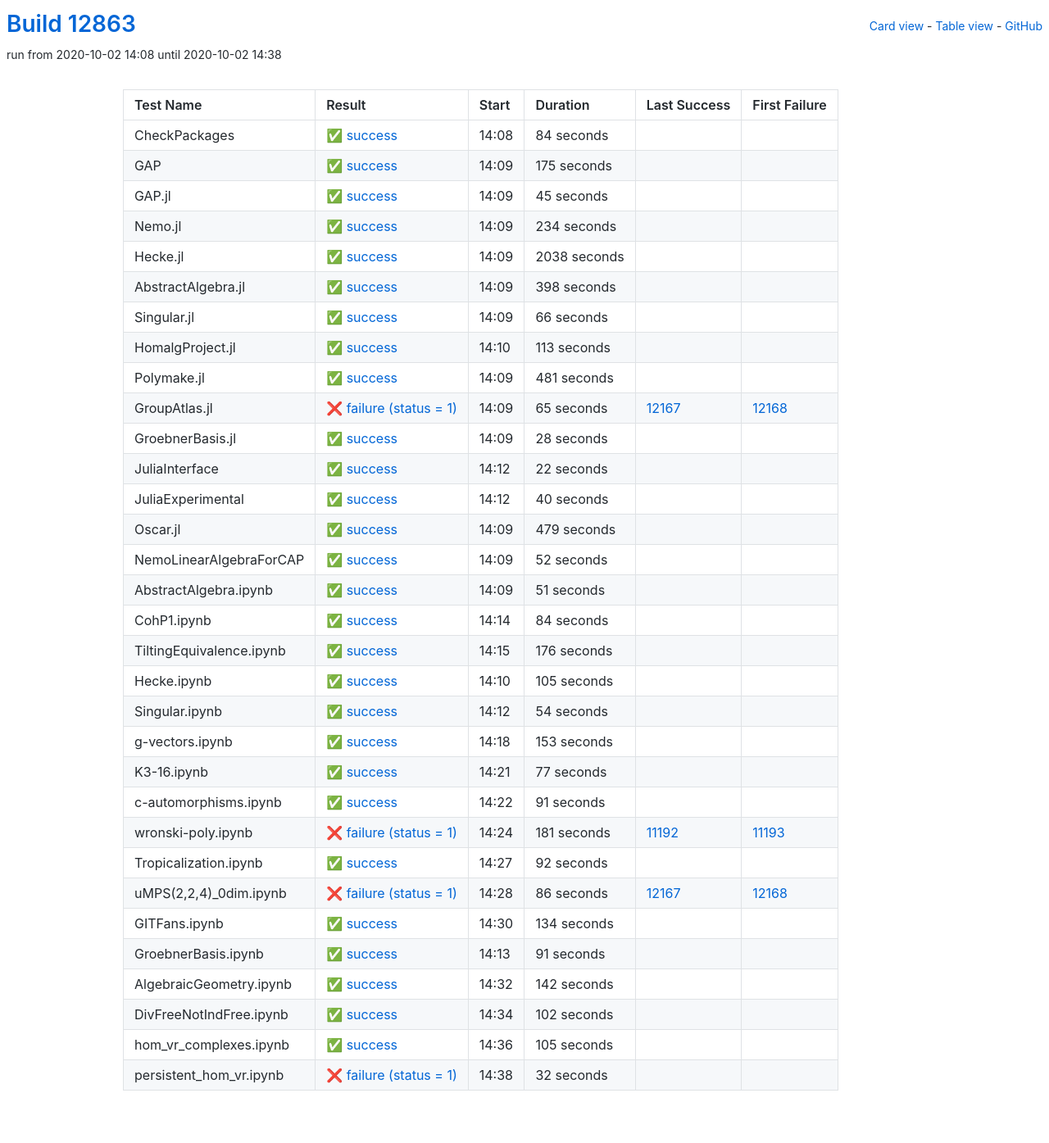
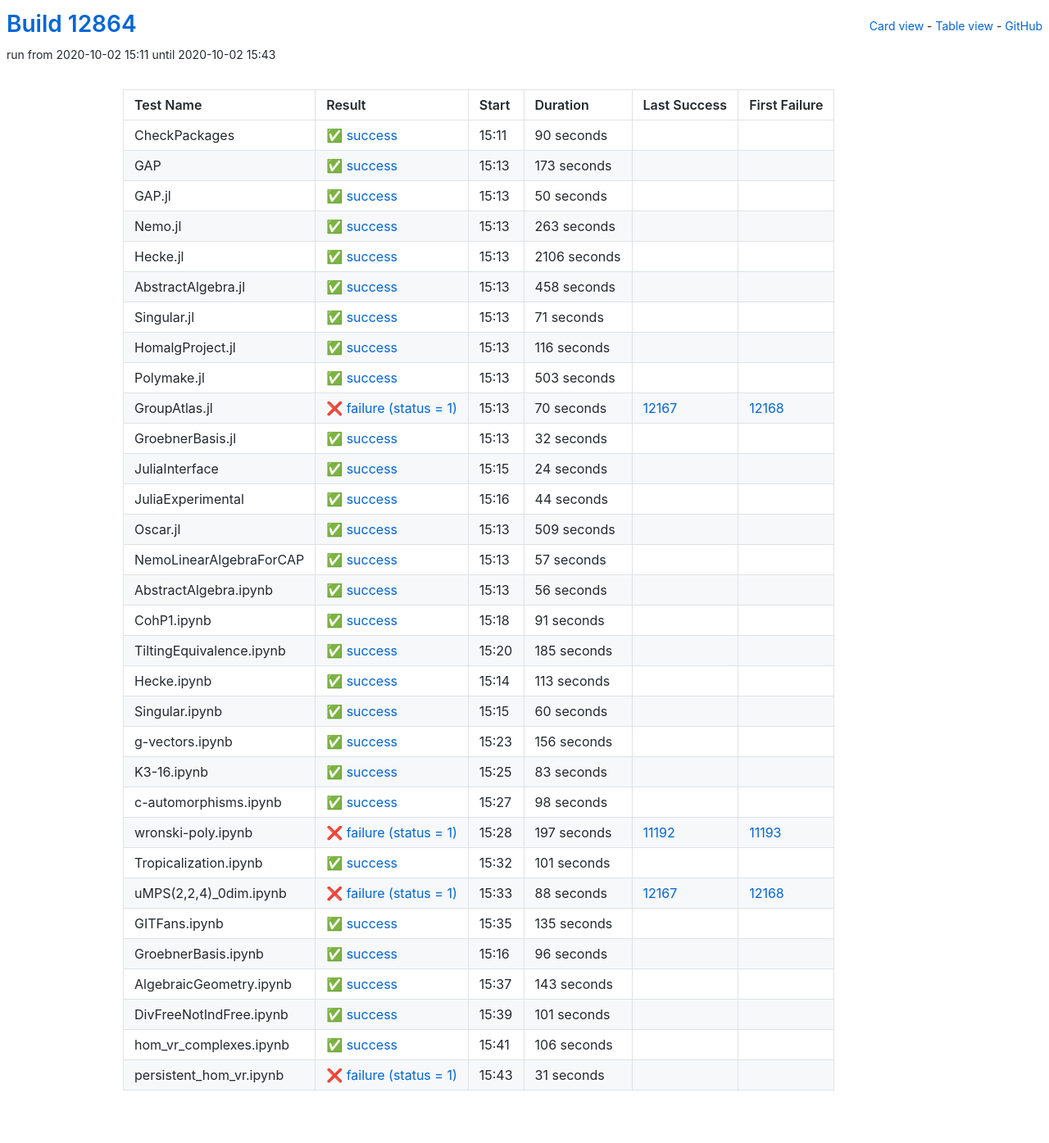
Before and after one commit to oscar-system/oscar-ci-status, a Jekyll site: the page built from table.html, in a window 1280 px wide. Shown: the whole page at 82% size. Built offline with Jekyll 4.4.1, drawn with Linux system fonts in a browser that asks for light colours.

Commit message:
Build #12864

```diff
--- a/_data/ci.yml
+++ b/_data/ci.yml
@@ -1,6 +1,6 @@
 ---
-build: 12863
-build_url: https://oscarci.mathematik.uni-kl.de/job/oscar/12863/
+build: 12864
+build_url: https://oscarci.mathematik.uni-kl.de/job/oscar/12864/
 job: oscar
 organization: oscar-system
 repo: oscar-ci-status
@@ -8,92 +8,224 @@ repourl: https://github.com/oscar-system/oscar-ci-status
 tests:
 - name: CheckPackages
   id: checkpackages
-  log: https://oscarci.mathematik.uni-kl.de/job/oscar/12863/artifact/logs/build-12863/CheckPackages.log
-  start: 2020-10-02 14:08
+  log: https://oscarci.mathematik.uni-kl.de/job/oscar/12864/artifact/logs/build-12864/CheckPackages.log
+  start: 2020-10-02 15:11
   success: true
   exitcode: 0
   status: success
-  duration: 84
+  duration: 90
   last_success: false
   last_success_url:
   first_failure: false
   first_failure_url:
 - name: GAP
   id: gap
-  log: https://oscarci.mathematik.uni-kl.de/job/oscar/12863/artifact/logs/build-12863/GAP.log
-  start: 2020-10-02 14:09
+  log: https://oscarci.mathematik.uni-kl.de/job/oscar/12864/artifact/logs/build-12864/GAP.log
+  start: 2020-10-02 15:13
   success: true
   exitcode: 0
   status: success
-  duration: 175
+  duration: 173
   last_success: false
   last_success_url:
   first_failure: false
   first_failure_url:
 - name: GAP.jl
   id: gap-jl
-  log: https://oscarci.mathematik.uni-kl.de/job/oscar/12863/artifact/logs/build-12863/GAP.jl.log
-  start: 2020-10-02 14:09
+  log: https://oscarci.mathematik.uni-kl.de/job/oscar/12864/artifact/logs/build-12864/GAP.jl.log
+  start: 2020-10-02 15:13
   success: true
   exitcode: 0
   status: success
-  duration: 45
+  duration: 50
   last_success: false
   last_success_url:
   first_failure: false
   first_failure_url:
 - name: Nemo.jl
   id: nemo-jl
-  log: https://oscarci.mathematik.uni-kl.de/job/oscar/12863/artifact/logs/build-12863/Nemo.jl.log
-  start: 2020-10-02 14:09
+  log: https://oscarci.mathematik.uni-kl.de/job/oscar/12864/artifact/logs/build-12864/Nemo.jl.log
+  start: 2020-10-02 15:13
   success: true
   exitcode: 0
   status: success
-  duration: 234
+  duration: 263
   last_success: false
   last_success_url:
   first_failure: false
   first_failure_url:
 - name: Hecke.jl
   id: hecke-jl
-  log: https://oscarci.mathematik.uni-kl.de/job/oscar/12863/artifact/logs/build-12863/Hecke.jl.log
-  start: 2020-10-02 14:09
+  log: https://oscarci.mathematik.uni-kl.de/job/oscar/12864/artifact/logs/build-12864/Hecke.jl.log
+  start: 2020-10-02 15:13
   success: true
   exitcode: 0
   status: success
-  duration: 2038
+  duration: 2106
   last_success: false
   last_success_url:
   first_failure: false
   first_failure_url:
 - name: AbstractAlgebra.jl
   id: abstractalgebra-jl
-  log: https://oscarci.mathematik.uni-kl.de/job/oscar/12863/artifact/logs/build-12863/AbstractAlgebra.jl.log
-  start: 2020-10-02 14:09
+  log: https://oscarci.mathematik.uni-kl.de/job/oscar/12864/artifact/logs/build-12864/AbstractAlgebra.jl.log
+  start: 2020-10-02 15:13
   success: true
   exitcode: 0
   status: success
-  duration: 398
+  duration: 458
   last_success: false
   last_success_url:
   first_failure: false
   first_failure_url:
 - name: Singular.jl
   id: singular-jl
-  log: https://oscarci.mathematik.uni-kl.de/job/oscar/12863/artifact/logs/build-12863/Singular.jl.log
-  start: 2020-10-02 14:09
+  log: https://oscarci.mathematik.uni-kl.de/job/oscar/12864/artifact/logs/build-12864/Singular.jl.log
+  start: 2020-10-02 15:13
   success: true
   exitcode: 0
   status: success
-  duration: 66
+  duration: 71
   last_success: false
   last_success_url:
   first_failure: false
   first_failure_url:
 - name: HomalgProject.jl
   id: homalgproject-jl
-  log: https://oscarci.mathematik.uni-kl.de/job/oscar/12863/artifact/logs/build-12863/HomalgProject.jl.log
-  start: 2020-10-02 14:10
+  log: https://oscarci.mathematik.uni-kl.de/job/oscar/12864/artifact/logs/build-12864/HomalgProject.jl.log
+  start: 2020-10-02 15:13
+  success: true
+  exitcode: 0
+  status: success
+  duration: 116
+  last_success: false
+  last_success_url:
+  first_failure: false
+  first_failure_url:
+- name: Polymake.jl
+  id: polymake-jl
+  log: https://oscarci.mathematik.uni-kl.de/job/oscar/12864/artifact/logs/build-12864/Polymake.jl.log
+  start: 2020-10-02 15:13
+  success: true
+  exitcode: 0
+  status: success
+  duration: 503
+  last_success: false
+  last_success_url:
+  first_failure: false
+  first_failure_url:
+- name: GroupAtlas.jl
+  id: groupatlas-jl
+  log: https://oscarci.mathematik.uni-kl.de/job/oscar/12864/artifact/logs/build-12864/GroupAtlas.jl.log
+  start: 2020-10-02 15:13
+  success: false
+  exitcode: 1
+  status: failure
+  duration: 70
+  last_success: 12167
+  last_success_url: https://oscarci.mathematik.uni-kl.de/job/oscar/12167/
+  first_failure: 12168
+  first_failure_url: https://oscarci.mathematik.uni-kl.de/job/oscar/12168/
+- name: GroebnerBasis.jl
+  id: groebnerbasis-jl
+  log: https://oscarci.mathematik.uni-kl.de/job/oscar/12864/artifact/logs/build-12864/GroebnerBasis.jl.log
+  start: 2020-10-02 15:13
+  success: true
+  exitcode: 0
+  status: success
+  duration: 32
+  last_success: false
+  last_success_url:
+  first_failure: false
+  first_failure_url:
+- name: JuliaInterface
+  id: juliainterface
+  log: https://oscarci.mathematik.uni-kl.de/job/oscar/12864/artifact/logs/build-12864/JuliaInterface.log
+  start: 2020-10-02 15:15
+  success: true
+  exitcode: 0
+  status: success
+  duration: 24
+  last_success: false
+  last_success_url:
+  first_failure: false
+  first_failure_url:
+- name: JuliaExperimental
+  id: juliaexperimental
+  log: https://oscarci.mathematik.uni-kl.de/job/oscar/12864/artifact/logs/build-12864/JuliaExperimental.log
+  start: 2020-10-02 15:16
+  success: true
+  exitcode: 0
+  status: success
+  duration: 44
+  last_success: false
+  last_success_url:
+  first_failure: false
+  first_failure_url:
+- name: Oscar.jl
+  id: oscar-jl
+  log: https://oscarci.mathematik.uni-kl.de/job/oscar/12864/artifact/logs/build-12864/Oscar.jl.log
+  start: 2020-10-02 15:13
+  success: true
+  exitcode: 0
+  status: success
+  duration: 509
+  last_success: false
+  last_success_url:
+  first_failure: false
+  first_failure_url:
+- name: NemoLinearAlgebraForCAP
+  id: nemolinearalgebraforcap
+  log: https://oscarci.mathematik.uni-kl.de/job/oscar/12864/artifact/logs/build-12864/NemoLinearAlgebraForCAP.log
+  start: 2020-10-02 15:13
+  success: true
+  exitcode: 0
+  status: success
+  duration: 57
+  last_success: false
+  last_success_url:
+  first_failure: false
+  first_failure_url:
+- name: AbstractAlgebra.ipynb
+  id: abstractalgebra-ipynb
+  log: https://oscarci.mathematik.uni-kl.de/job/oscar/12864/artifact/logs/build-12864/AbstractAlgebra.ipynb.log
+  start: 2020-10-02 15:13
+  success: true
+  exitcode: 0
+  status: success
+  duration: 56
+  last_success: false
+  last_success_url:
+  first_failure: false
+  first_failure_url:
+- name: CohP1.ipynb
+  id: cohp1-ipynb
+  log: https://oscarci.mathematik.uni-kl.de/job/oscar/12864/artifact/logs/build-12864/CohP1.ipynb.log
+  start: 2020-10-02 15:18
+  success: true
+  exitcode: 0
+  status: success
+  duration: 91
+  last_success: false
+  last_success_url:
+  first_failure: false
+  first_failure_url:
+- name: TiltingEquivalence.ipynb
+  id: tiltingequivalence-ipynb
+  log: https://oscarci.mathematik.uni-kl.de/job/oscar/12864/artifact/logs/build-12864/TiltingEquivalence.ipynb.log
+  start: 2020-10-02 15:20
+  success: true
+  exitcode: 0
+  status: success
+  duration: 185
+  last_success: false
+  last_success_url:
+  first_failure: false
+  first_failure_url:
+- name: Hecke.ipynb
+  id: hecke-ipynb
+  log: https://oscarci.mathematik.uni-kl.de/job/oscar/12864/artifact/logs/build-12864/Hecke.ipynb.log
+  start: 2020-10-02 15:14
   success: true
   exitcode: 0
   status: success
@@ -102,290 +234,158 @@ tests:
   last_success_url:
   first_failure: false
   first_failure_url:
-- name: Polymake.jl
-  id: polymake-jl
-  log: https://oscarci.mathematik.uni-kl.de/job/oscar/12863/artifact/logs/build-12863/Polymake.jl.log
-  start: 2020-10-02 14:09
+- name: Singular.ipynb
+  id: singular-ipynb
+  log: https://oscarci.mathematik.uni-kl.de/job/oscar/12864/artifact/logs/build-12864/Singular.ipynb.log
+  start: 2020-10-02 15:15
   success: true
   exitcode: 0
   status: success
-  duration: 481
-  last_success: false
-  last_success_url:
-  first_failure: false
-  first_failure_url:
-- name: GroupAtlas.jl
-  id: groupatlas-jl
-  log: https://oscarci.mathematik.uni-kl.de/job/oscar/12863/artifact/logs/build-12863/GroupAtlas.jl.log
-  start: 2020-10-02 14:09
-  success: false
-  exitcode: 1
-  status: failure
-  duration: 65
-  last_success: 12167
-  last_success_url: https://oscarci.mathematik.uni-kl.de/job/oscar/12167/
-  first_failure: 12168
-  first_failure_url: https://oscarci.mathematik.uni-kl.de/job/oscar/12168/
-- name: GroebnerBasis.jl
-  id: groebnerbasis-jl
-  log: https://oscarci.mathematik.uni-kl.de/job/oscar/12863/artifact/logs/build-12863/GroebnerBasis.jl.log
-  start: 2020-10-02 14:09
-  success: true
-  exitcode: 0
-  status: success
-  duration: 28
-  last_success: false
-  last_success_url:
-  first_failure: false
-  first_failure_url:
-- name: JuliaInterface
-  id: juliainterface
-  log: https://oscarci.mathematik.uni-kl.de/job/oscar/12863/artifact/logs/build-12863/JuliaInterface.log
-  start: 2020-10-02 14:12
-  success: true
-  exitcode: 0
-  status: success
-  duration: 22
-  last_success: false
-  last_success_url:
-  first_failure: false
-  first_failure_url:
-- name: JuliaExperimental
-  id: juliaexperimental
-  log: https://oscarci.mathematik.uni-kl.de/job/oscar/12863/artifact/logs/build-12863/JuliaExperimental.log
-  start: 2020-10-02 14:12
-  success: true
-  exitcode: 0
-  status: success
-  duration: 40
-  last_success: false
-  last_success_url:
-  first_failure: false
-  first_failure_url:
-- name: Oscar.jl
-  id: oscar-jl
-  log: https://oscarci.mathematik.uni-kl.de/job/oscar/12863/artifact/logs/build-12863/Oscar.jl.log
-  start: 2020-10-02 14:09
-  success: true
-  exitcode: 0
-  status: success
-  duration: 479
-  last_success: false
-  last_success_url:
-  first_failure: false
-  first_failure_url:
-- name: NemoLinearAlgebraForCAP
-  id: nemolinearalgebraforcap
-  log: https://oscarci.mathematik.uni-kl.de/job/oscar/12863/artifact/logs/build-12863/NemoLinearAlgebraForCAP.log
-  start: 2020-10-02 14:09
-  success: true
-  exitcode: 0
-  status: success
-  duration: 52
-  last_success: false
-  last_success_url:
-  first_failure: false
-  first_failure_url:
-- name: AbstractAlgebra.ipynb
-  id: abstractalgebra-ipynb
-  log: https://oscarci.mathematik.uni-kl.de/job/oscar/12863/artifact/logs/build-12863/AbstractAlgebra.ipynb.log
-  start: 2020-10-02 14:09
-  success: true
-  exitcode: 0
-  status: success
-  duration: 51
-  last_success: false
-  last_success_url:
-  first_failure: false
-  first_failure_url:
-- name: CohP1.ipynb
-  id: cohp1-ipynb
-  log: https://oscarci.mathematik.uni-kl.de/job/oscar/12863/artifact/logs/build-12863/CohP1.ipynb.log
-  start: 2020-10-02 14:14
-  success: true
-  exitcode: 0
-  status: success
-  duration: 84
-  last_success: false
-  last_success_url:
-  first_failure: false
-  first_failure_url:
-- name: TiltingEquivalence.ipynb
-  id: tiltingequivalence-ipynb
-  log: https://oscarci.mathematik.uni-kl.de/job/oscar/12863/artifact/logs/build-12863/TiltingEquivalence.ipynb.log
-  start: 2020-10-02 14:15
-  success: true
-  exitcode: 0
-  status: success
-  duration: 176
-  last_success: false
-  last_success_url:
-  first_failure: false
-  first_failure_url:
-- name: Hecke.ipynb
-  id: hecke-ipynb
-  log: https://oscarci.mathematik.uni-kl.de/job/oscar/12863/artifact/logs/build-12863/Hecke.ipynb.log
-  start: 2020-10-02 14:10
-  success: true
-  exitcode: 0
-  status: success
-  duration: 105
-  last_success: false
-  last_success_url:
-  first_failure: false
-  first_failure_url:
-- name: Singular.ipynb
-  id: singular-ipynb
-  log: https://oscarci.mathematik.uni-kl.de/job/oscar/12863/artifact/logs/build-12863/Singular.ipynb.log
-  start: 2020-10-02 14:12
-  success: true
-  exitcode: 0
-  status: success
-  duration: 54
+  duration: 60
   last_success: false
   last_success_url:
   first_failure: false
   first_failure_url:
 - name: g-vectors.ipynb
   id: g-vectors-ipynb
-  log: https://oscarci.mathematik.uni-kl.de/job/oscar/12863/artifact/logs/build-12863/g-vectors.ipynb.log
-  start: 2020-10-02 14:18
+  log: https://oscarci.mathematik.uni-kl.de/job/oscar/12864/artifact/logs/build-12864/g-vectors.ipynb.log
+  start: 2020-10-02 15:23
   success: true
   exitcode: 0
   status: success
-  duration: 153
+  duration: 156
   last_success: false
   last_success_url:
   first_failure: false
   first_failure_url:
 - name: K3-16.ipynb
   id: k3-16-ipynb
-  log: https://oscarci.mathematik.uni-kl.de/job/oscar/12863/artifact/logs/build-12863/K3-16.ipynb.log
-  start: 2020-10-02 14:21
+  log: https://oscarci.mathematik.uni-kl.de/job/oscar/12864/artifact/logs/build-12864/K3-16.ipynb.log
+  start: 2020-10-02 15:25
   success: true
   exitcode: 0
   status: success
-  duration: 77
+  duration: 83
   last_success: false
   last_success_url:
   first_failure: false
   first_failure_url:
 - name: c-automorphisms.ipynb
   id: c-automorphisms-ipynb
-  log: https://oscarci.mathematik.uni-kl.de/job/oscar/12863/artifact/logs/build-12863/c-automorphisms.ipynb.log
-  start: 2020-10-02 14:22
+  log: https://oscarci.mathematik.uni-kl.de/job/oscar/12864/artifact/logs/build-12864/c-automorphisms.ipynb.log
+  start: 2020-10-02 15:27
   success: true
   exitcode: 0
   status: success
-  duration: 91
+  duration: 98
   last_success: false
   last_success_url:
   first_failure: false
   first_failure_url:
 - name: wronski-poly.ipynb
   id: wronski-poly-ipynb
-  log: https://oscarci.mathematik.uni-kl.de/job/oscar/12863/artifact/logs/build-12863/wronski-poly.ipynb.log
-  start: 2020-10-02 14:24
+  log: https://oscarci.mathematik.uni-kl.de/job/oscar/12864/artifact/logs/build-12864/wronski-poly.ipynb.log
+  start: 2020-10-02 15:28
   success: false
   exitcode: 1
   status: failure
-  duration: 181
+  duration: 197
   last_success: 11192
   last_success_url: https://oscarci.mathematik.uni-kl.de/job/oscar/11192/
   first_failure: 11193
   first_failure_url: https://oscarci.mathematik.uni-kl.de/job/oscar/11193/
 - name: Tropicalization.ipynb
   id: tropicalization-ipynb
-  log: https://oscarci.mathematik.uni-kl.de/job/oscar/12863/artifact/logs/build-12863/Tropicalization.ipynb.log
-  start: 2020-10-02 14:27
+  log: https://oscarci.mathematik.uni-kl.de/job/oscar/12864/artifact/logs/build-12864/Tropicalization.ipynb.log
+  start: 2020-10-02 15:32
   success: true
   exitcode: 0
   status: success
-  duration: 92
+  duration: 101
   last_success: false
   last_success_url:
   first_failure: false
   first_failure_url:
 - name: uMPS(2,2,4)_0dim.ipynb
   id: umps-2-2-4-0dim-ipynb
-  log: https://oscarci.mathematik.uni-kl.de/job/oscar/12863/artifact/logs/build-12863/uMPS-2-2-4-_0dim.ipynb.log
-  start: 2020-10-02 14:28
+  log: https://oscarci.mathematik.uni-kl.de/job/oscar/12864/artifact/logs/build-12864/uMPS-2-2-4-_0dim.ipynb.log
+  start: 2020-10-02 15:33
   success: false
   exitcode: 1
   status: failure
-  duration: 86
+  duration: 88
   last_success: 12167
   last_success_url: https://oscarci.mathematik.uni-kl.de/job/oscar/12167/
   first_failure: 12168
   first_failure_url: https://oscarci.mathematik.uni-kl.de/job/oscar/12168/
 - name: GITFans.ipynb
   id: gitfans-ipynb
-  log: https://oscarci.mathematik.uni-kl.de/job/oscar/12863/artifact/logs/build-12863/GITFans.ipynb.log
-  start: 2020-10-02 14:30
+  log: https://oscarci.mathematik.uni-kl.de/job/oscar/12864/artifact/logs/build-12864/GITFans.ipynb.log
+  start: 2020-10-02 15:35
   success: true
   exitcode: 0
   status: success
-  duration: 134
+  duration: 135
   last_success: false
   last_success_url:
   first_failure: false
   first_failure_url:
 - name: GroebnerBasis.ipynb
   id: groebnerbasis-ipynb
-  log: https://oscarci.mathematik.uni-kl.de/job/oscar/12863/artifact/logs/build-12863/GroebnerBasis.ipynb.log
-  start: 2020-10-02 14:13
+  log: https://oscarci.mathematik.uni-kl.de/job/oscar/12864/artifact/logs/build-12864/GroebnerBasis.ipynb.log
+  start: 2020-10-02 15:16
   success: true
   exitcode: 0
   status: success
-  duration: 91
+  duration: 96
   last_success: false
   last_success_url:
   first_failure: false
   first_failure_url:
 - name: AlgebraicGeometry.ipynb
   id: algebraicgeometry-ipynb
-  log: https://oscarci.mathematik.uni-kl.de/job/oscar/12863/artifact/logs/build-12863/AlgebraicGeometry.ipynb.log
-  start: 2020-10-02 14:32
+  log: https://oscarci.mathematik.uni-kl.de/job/oscar/12864/artifact/logs/build-12864/AlgebraicGeometry.ipynb.log
+  start: 2020-10-02 15:37
   success: true
   exitcode: 0
   status: success
-  duration: 142
+  duration: 143
   last_success: false
   last_success_url:
   first_failure: false
   first_failure_url:
 - name: DivFreeNotIndFree.ipynb
   id: divfreenotindfree-ipynb
-  log: https://oscarci.mathematik.uni-kl.de/job/oscar/12863/artifact/logs/build-12863/DivFreeNotIndFree.ipynb.log
-  start: 2020-10-02 14:34
+  log: https://oscarci.mathematik.uni-kl.de/job/oscar/12864/artifact/logs/build-12864/DivFreeNotIndFree.ipynb.log
+  start: 2020-10-02 15:39
   success: true
   exitcode: 0
   status: success
-  duration: 102
+  duration: 101
   last_success: false
   last_success_url:
   first_failure: false
   first_failure_url:
 - name: hom_vr_complexes.ipynb
   id: hom-vr-complexes-ipynb
-  log: https://oscarci.mathematik.uni-kl.de/job/oscar/12863/artifact/logs/build-12863/hom_vr_complexes.ipynb.log
-  start: 2020-10-02 14:36
+  log: https://oscarci.mathematik.uni-kl.de/job/oscar/12864/artifact/logs/build-12864/hom_vr_complexes.ipynb.log
+  start: 2020-10-02 15:41
   success: true
   exitcode: 0
   status: success
-  duration: 105
+  duration: 106
   last_success: false
   last_success_url:
   first_failure: false
   first_failure_url:
 - name: persistent_hom_vr.ipynb
   id: persistent-hom-vr-ipynb
-  log: https://oscarci.mathematik.uni-kl.de/job/oscar/12863/artifact/logs/build-12863/persistent_hom_vr.ipynb.log
-  start: 2020-10-02 14:38
+  log: https://oscarci.mathematik.uni-kl.de/job/oscar/12864/artifact/logs/build-12864/persistent_hom_vr.ipynb.log
+  start: 2020-10-02 15:43
   success: false
   exitcode: 1
   status: failure
-  duration: 32
+  duration: 31
   last_success: false
   last_success_url:
   first_failure: false
```
Also changed, not shown: README.md.
